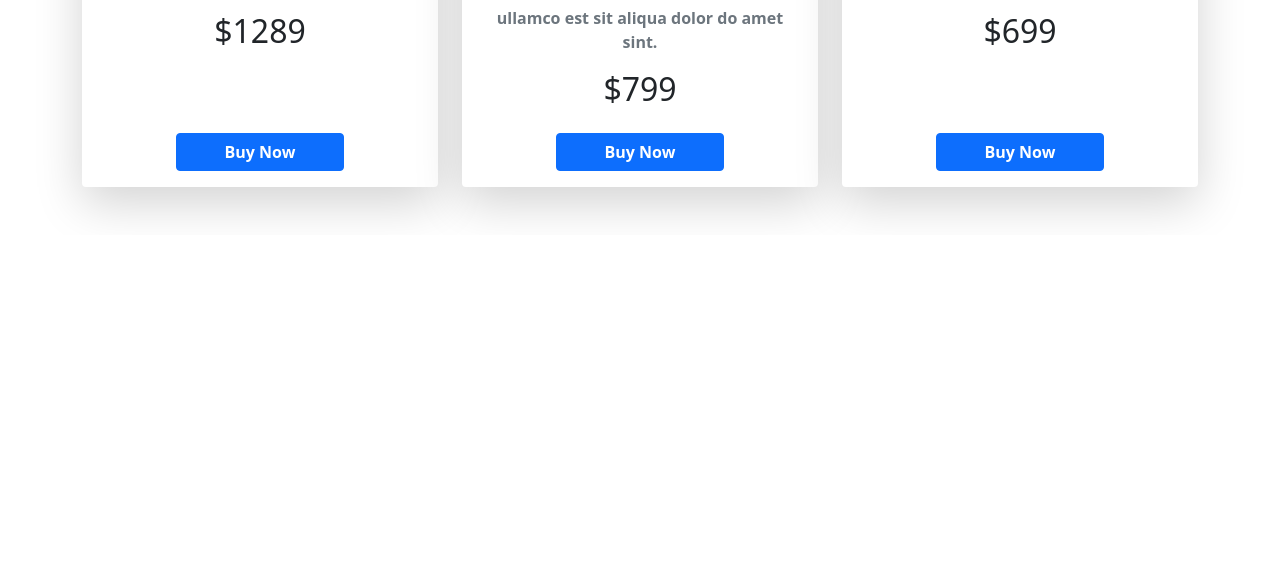
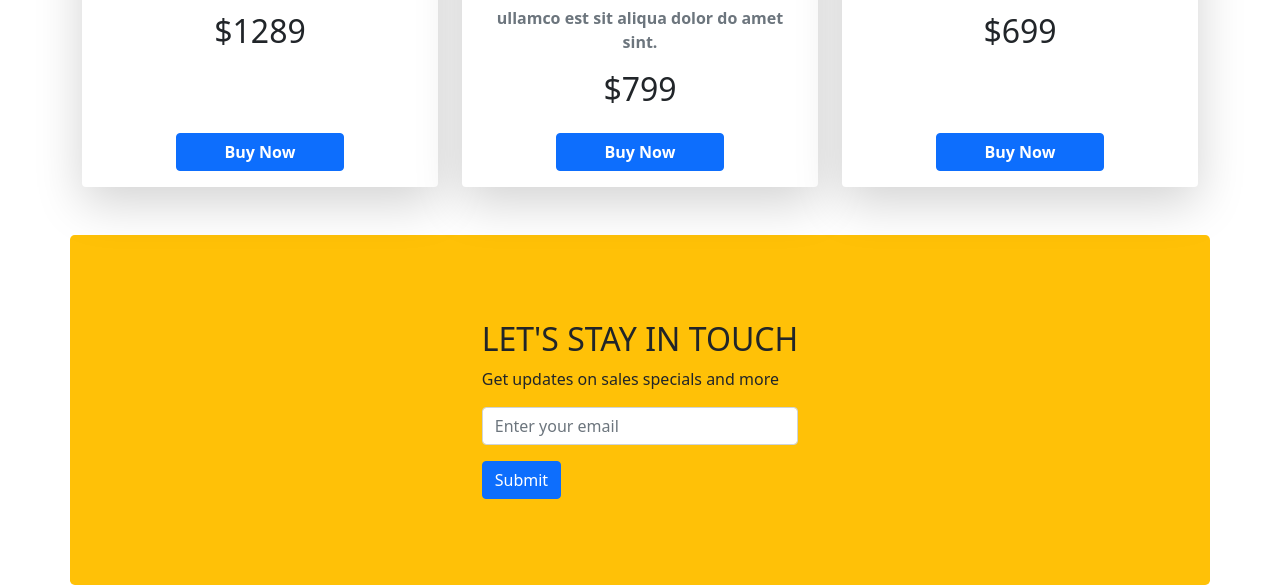
Before and after one commit to shonkor-das/Panda-Commerce, a plain HTML site: page index.html in a window 1280 px wide. Shown: the part 1973-2558 px from the top of the page. Before the commit the page ends 2208 px from the top, so only its background shows below. Drawn offline with nearby package versions, Linux system fonts and the light colour scheme.

Commit message:
Subscribe section  added

```diff
--- a/index.html
+++ b/index.html
@@ -241,6 +241,22 @@
             </div>
         </section>
         <!-- Backpack section end -->
+
+        <!-- Subscribe section start -->
+        <section style="height:350px;" class="container rounded-3 d-flex justify-content-center bg-warning align-items-center">
+            <div>
+                <h2>LET'S STAY IN TOUCH</h2>
+                <p>Get updates on sales specials and more</p>
+                <form>
+                    <div class="mb-3">
+                        <input type="email" placeholder="Enter your email" class="form-control" id="exampleInputEmail1"
+                            aria-describedby="emailHelp">
+                    </div>
+                    <button type="submit" class="btn btn-primary">Submit</button>
+                </form>
+            </div>
+        </section>
+        <!-- Subscribe section end -->
     </main>
 
     <!-- Option 1: Bootstrap Bundle with Popper -->
```
